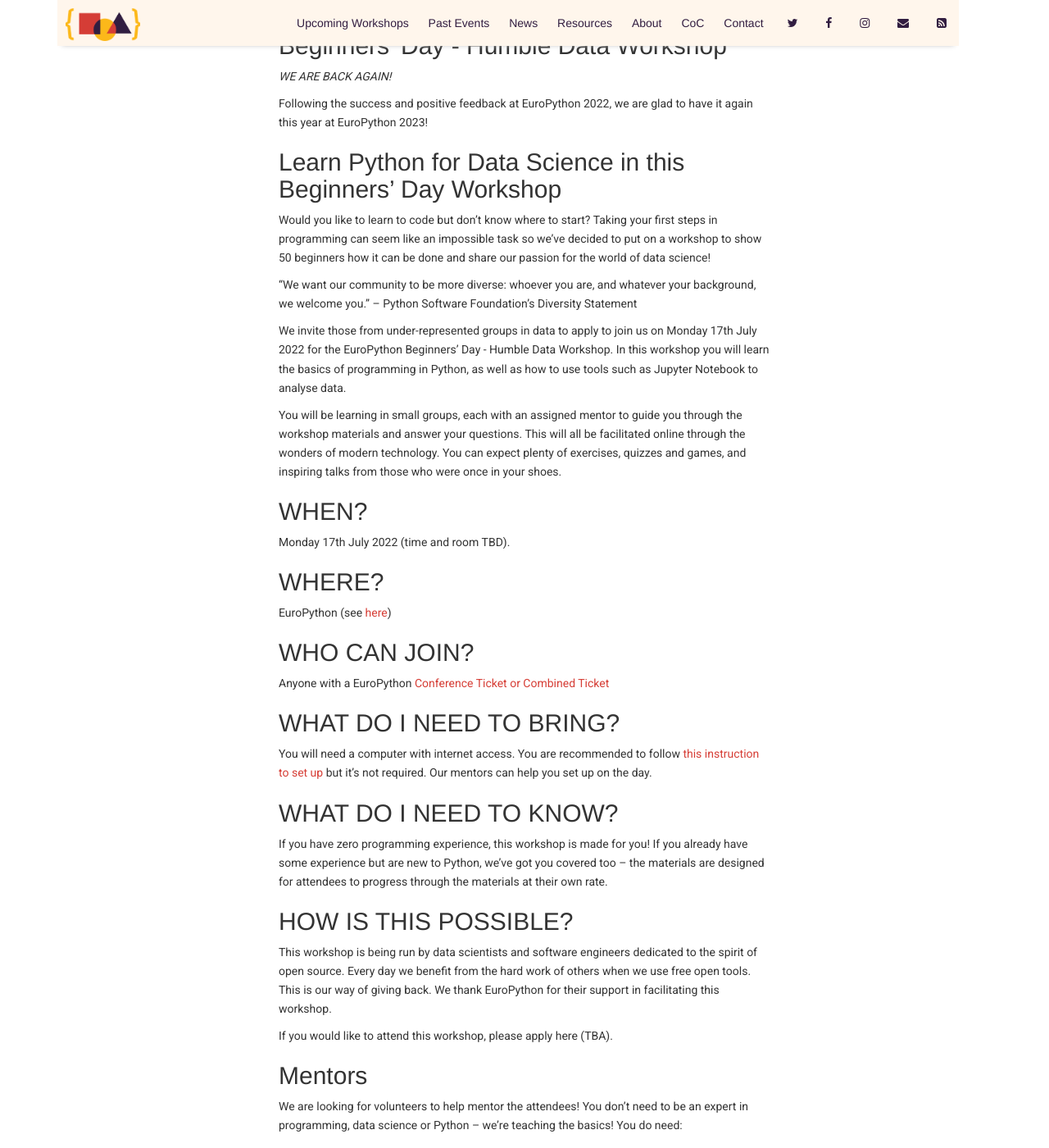
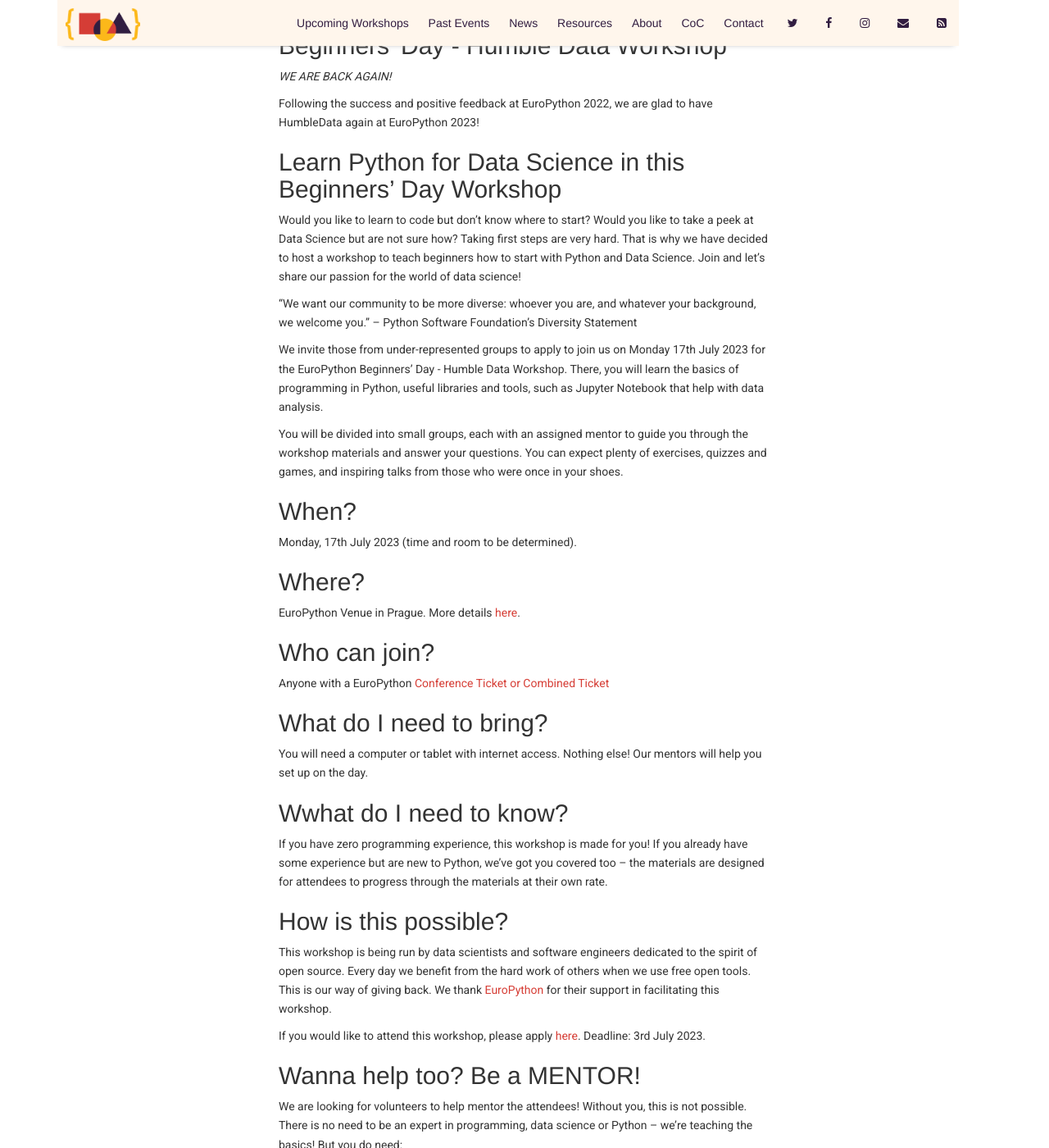
Before and after one commit to HumbleData/HumbleData.github.io, a Jekyll site: the page built from _posts/2023-07-17-europython2023.md, in a window 1280 px wide and 1400 px high, scrolled down 578 px. Shown: the whole window at 82% size. Built offline with Jekyll 4.4.1, drawn with Linux system fonts in a browser that asks for light colours; nearby versions of some CDN libraries; comment, search, counter and statistics services are not loaded; some of the changed text lies outside the part shown.

Commit message:
reword europython23 post

```diff
--- a/_posts/2023-07-17-europython2023.md
+++ b/_posts/2023-07-17-europython2023.md
@@ -10,49 +10,52 @@
 ## Beginners' Day - Humble Data Workshop ##
 *WE ARE BACK AGAIN!*
 
-Following the success and positive feedback at EuroPython 2022, we are glad to have it again this year at EuroPython 2023!
+Following the success and positive feedback at EuroPython 2022, we are glad to have HumbleData again at EuroPython 2023!
 
 
 ## Learn Python for Data Science in this Beginners' Day Workshop ##
-Would you like to learn to code but don’t know where to start? Taking your first steps in programming can seem like an impossible task so we’ve decided to put on a workshop to show 50 beginners how it can be done and share our passion for the world of data science!
+Would you like to learn to code but don’t know where to start? Would you like to take a peek at Data Science but are not sure how? Taking first steps are very hard. That is why we have decided to host a workshop to teach beginners how to start with Python and Data Science. Join and let's share our passion for the world of data science!
 
 “We want our community to be more diverse: whoever you are, and whatever your background, we welcome you.” – Python Software Foundation’s Diversity Statement
 
-We invite those from under-represented groups in data to apply to join us on Monday 17th July 2022 for the EuroPython Beginners' Day - Humble Data Workshop. In this workshop you will learn the basics of programming in Python, as well as how to use tools such as Jupyter Notebook to analyse data.
+We invite those from under-represented groups to apply to join us on Monday 17th July 2023 for the EuroPython Beginners' Day - Humble Data Workshop. There, you will learn the basics of programming in Python, useful libraries and tools, such as Jupyter Notebook that help with data analysis.
 
-You will be learning in small groups, each with an assigned mentor to guide you through the workshop materials and answer your questions. This will all be facilitated online through the wonders of modern technology. You can expect plenty of exercises, quizzes and games, and inspiring talks from those who were once in your shoes.
+You will be divided into small groups, each with an assigned mentor to guide you through the workshop materials and answer your questions. You can expect plenty of exercises, quizzes and games, and inspiring talks from those who were once in your shoes.
 
-## WHEN? ##
-Monday 17th July 2022 (time and room TBD).
+## When? ##
+Monday, 17th July 2023 (time and room to be determined).
 
-## WHERE? ##
-EuroPython (see [here](https://ep2023.europython.eu/where))
+## Where? ##
+EuroPython Venue in Prague. More details [here](https://ep2023.europython.eu/where).
 
-## WHO CAN JOIN? ##
+## Who can join? ##
 Anyone with a EuroPython [Conference Ticket or Combined Ticket](https://ep2023.europython.eu/tickets)
 
-## WHAT DO I NEED TO BRING? ##
-You will need a computer with internet access. You are recommended to follow [this instruction to set up](https://github.com/HumbleData/beginners-data-workshop) but it's not required. Our mentors can help you set up on the day.
+## What do I need to bring? ##
+You will need a computer or tablet with internet access. Nothing else!
+ Our mentors will help you set up on the day.
 
-## WHAT DO I NEED TO KNOW? ##
+## Wwhat do I need to know? ##
 If you have zero programming experience, this workshop is made for you! If you already have some experience but are new to Python, we’ve got you covered too – the materials are designed for attendees to progress through the materials at their own rate.
 
-## HOW IS THIS POSSIBLE? ##
-This workshop is being run by data scientists and software engineers dedicated to the spirit of open source. Every day we benefit from the hard work of others when we use free open tools. This is our way of giving back. We thank EuroPython for their support in facilitating this workshop.
+## How is this possible? ##
+This workshop is being run by data scientists and software engineers dedicated to the spirit of open source. Every day we benefit from the hard work of others when we use free open tools. This is our way of giving back. We thank [EuroPython](https://www.europython-society.org/) for their support in facilitating this workshop.
 
-If you would like to attend this workshop, please apply here (TBA).
+If you would like to attend this workshop, please apply [here](https://forms.gle/jrF8uSb8w5tMhAyP8). Deadline: 3rd July 2023.
 
-## Mentors ##
-We are looking for volunteers to help mentor the attendees! You don’t need to be an expert in programming, data science or Python – we’re teaching the basics! You do need:
+## Wanna help too? Be a MENTOR! ##
+We are looking for volunteers to help mentor the attendees! Without you, this is not possible. There is no need to be an expert in programming, data science or Python – we’re teaching the basics! But you do need: <br>
+* Lots of patience, smiles and a *friendly attitude*.
+* The ability to answer questions in a beginner-friendly way, even if it means the explanation is not technically precise.
+* Curiosity.
+* Respect.
+* And will to learn and to teach the mentees.
 
-*Lots of patience, smiles and a friendly attitude.*
-The ability to answer all sorts of questions in a beginner-friendly way (even if that means the explanation isn’t technically precise) throughout the duration of the workshop.
+In return, you will meet new interesting people outside your usual *bubble*, gain eternal gratitude from a group of attendees, and help to break down stereotypes around what a developer “looks like”. <br>
+**BONUS POINT**: All this *should* be added on to your CV!
 
-*Curiosity!*
-In return, you’ll meet interesting new people outside your usual developer group, eternal gratitude from your group of attendees, and you’ll be helping to break down stereotypes around what a developer “looks like”. Plus you can add all that on your CV!
-
-*Fill in this form*
-Apply to be mentor by filling in this form (TBA).
+### *Fill in this form* <br>
+Apply to be mentor by filling in [this form](https://forms.gle/jrF8uSb8w5tMhAyP8).
 
 ## Special Thanks
 
```
